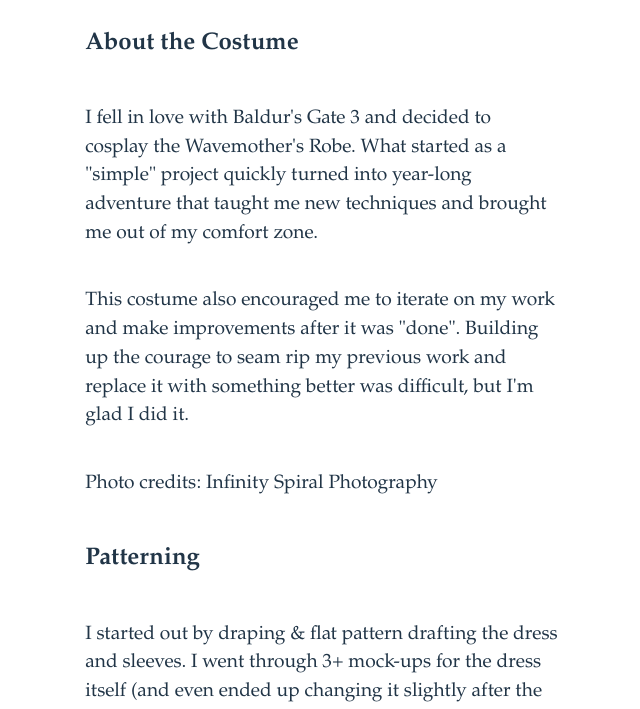
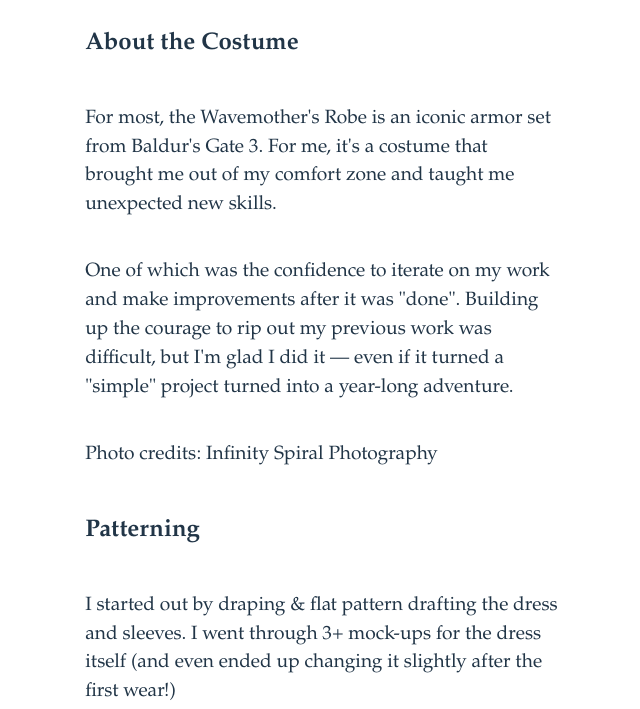
Before and after one commit to rogueheartcosplay/rogueheartcosplay.github.io, a React (Vite) app: page /#/blog/wavemother in a window 1280 px wide. Shown: the part 964-1673 px from the top of the page, without its empty margins (318-958 px from the left). Built offline with nearby package versions, Linux system fonts and the light colour scheme; grey boxes are pictures that could not be loaded.

Commit message:
redo intro and some grammar

```diff
--- a/src/pages/Blog/Wavemother/Wavemother.jsx
+++ b/src/pages/Blog/Wavemother/Wavemother.jsx
@@ -100,6 +100,7 @@ import IMG_3493 from '../../../assets/IMG_3493.jpeg'
 import IMG_3561 from '../../../assets/IMG_3561.jpeg'
 import IMG_3570 from '../../../assets/IMG_3570.jpeg'
 import IMG_3592 from '../../../assets/IMG_3592.jpeg'
+import IMG_6664 from '../../../assets/IMG_6664.jpeg'
 import Gaq49CbWwAAnN4w from '../../../assets/Gaq49CbWwAAnN4w.jpeg'
 import DSCF0211 from '../../../assets/DSCF0211.jpg'
 
@@ -121,8 +122,8 @@ function Wavemother() {
         </Media>
         <div className="content">
             <h3>About the Costume</h3>
-              <p>I fell in love with Baldur's Gate 3 and decided to cosplay the Wavemother's Robe. What started as a "simple" project quickly turned into year-long adventure that taught me new techniques and brought me out of my comfort zone.</p>
-              <p>This costume also encouraged me to iterate on my work and make improvements after it was "done". Building up the courage to seam rip my previous work and replace it with something better was difficult, but I'm glad I did it.</p>
+              <p>For most, the Wavemother's Robe is an iconic armor set from Baldur's Gate 3. For me, it's a costume that brought me out of my comfort zone and taught me unexpected new skills.</p>
+              <p>One of which was the confidence to iterate on my work and make improvements after it was "done". Building up the courage to rip out my previous work was difficult, but I'm glad I did it — even if it turned a "simple" project turned into a year-long adventure.</p>
               <p>Photo credits: Infinity Spiral Photography</p>
             <h3>Patterning</h3>
               <p>
@@ -300,7 +301,7 @@ function Wavemother() {
                 <img src={IMG_0392} alt=""/>
               </Media>
         <div className="content">
-              <p>Lastly, I found some opaque skin tone dance tights. These help keep me comfortable and are hardly noticable in photos. (Mariia Dancewear True Bare tights in NO1, if you were curious!)</p>
+              <p>Lastly, I found some opaque skin tone dance tights. These made me feel more comfortable and were hardly noticable in photos. (Mariia Dancewear True Bare tights in NO1, if you were curious!)</p>
         </div>
               <Media>
                 <img src={DSCF0315} alt=""/>
@@ -384,9 +385,9 @@ function Wavemother() {
                 <img src={Gaq1iHjXMAEIGtC} alt=""/>
               </Media>
         <div className="content">
-              <p>To attach the shoulder armor to the dress, I used purse magnets. I stitched the magnets to the dress and glued to the shoulder armor with E6000. Since this glue is toxic, I wore a respirator and gloves in a well-ventilated area while working with it.</p>
+              <p>To attach the shoulder armor to the dress, I used two-part purse magnets. I stitched one side to the dress and glued the other side to the armor with E6000. Since this glue is toxic, I wore a respirator and gloves in a well-ventilated area while working with it.</p>
               <p>I also made sure to score the surface of the foam with a knife so the glue had more purchase.</p>
-              <p>The magnets make it very easy to put the armor on. They also lower the risk of breaking anything if the armor gets caught on my wig — they'll just pop off!</p>
+              <p>The magnets make it very easy to put the armor on. They also lower the risk of breaking anything. For example, if the armor gets caught on my wig it'll just pop off!</p>
         </div>
               <Media>
                 <img src={Gaq2kiCW8AAkKh} alt=""/>
@@ -502,6 +503,7 @@ function Wavemother() {
         </div>
               <Media>
                 <img src={GaxP3M1WcAAUJYV} alt=""/>
+                <img src={IMG_6664} alt=""/>
                 <img src={GaxP3M0XEAAkg1X} alt=""/>
               </Media>
         <div className="content">
```
Also changed, not shown: 1 other file (tests, documents, lock files or other folders).
